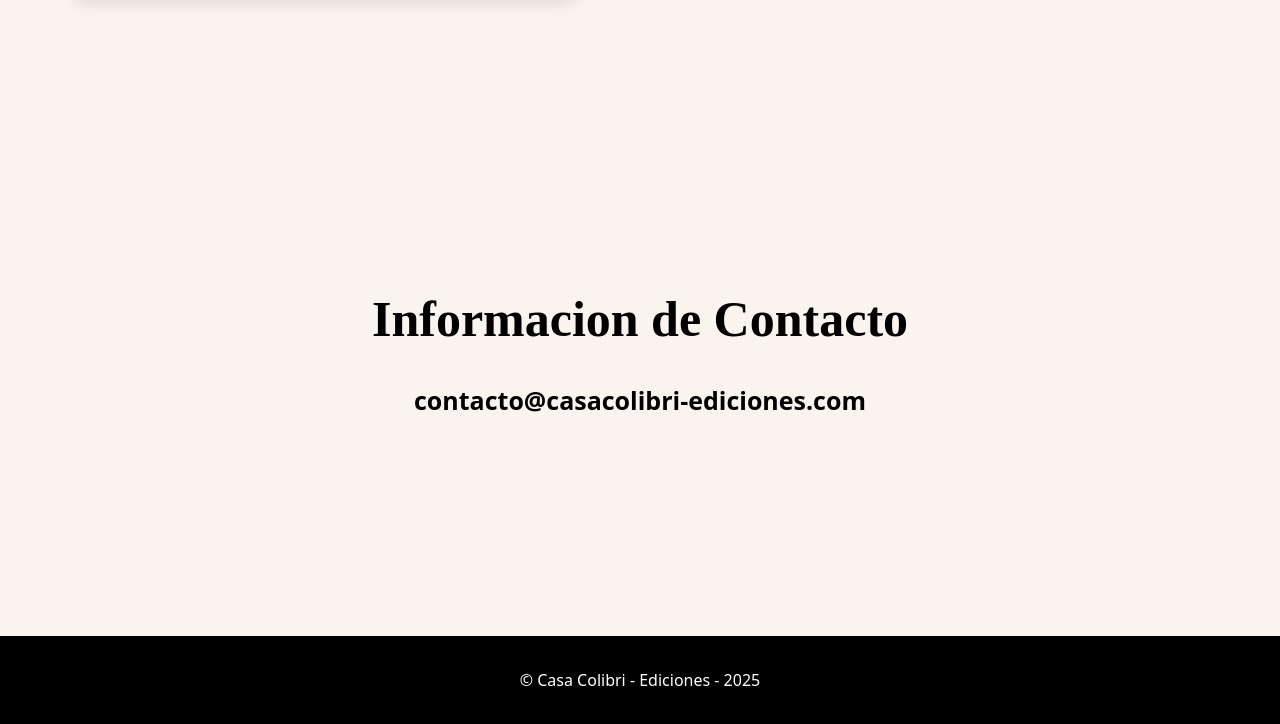
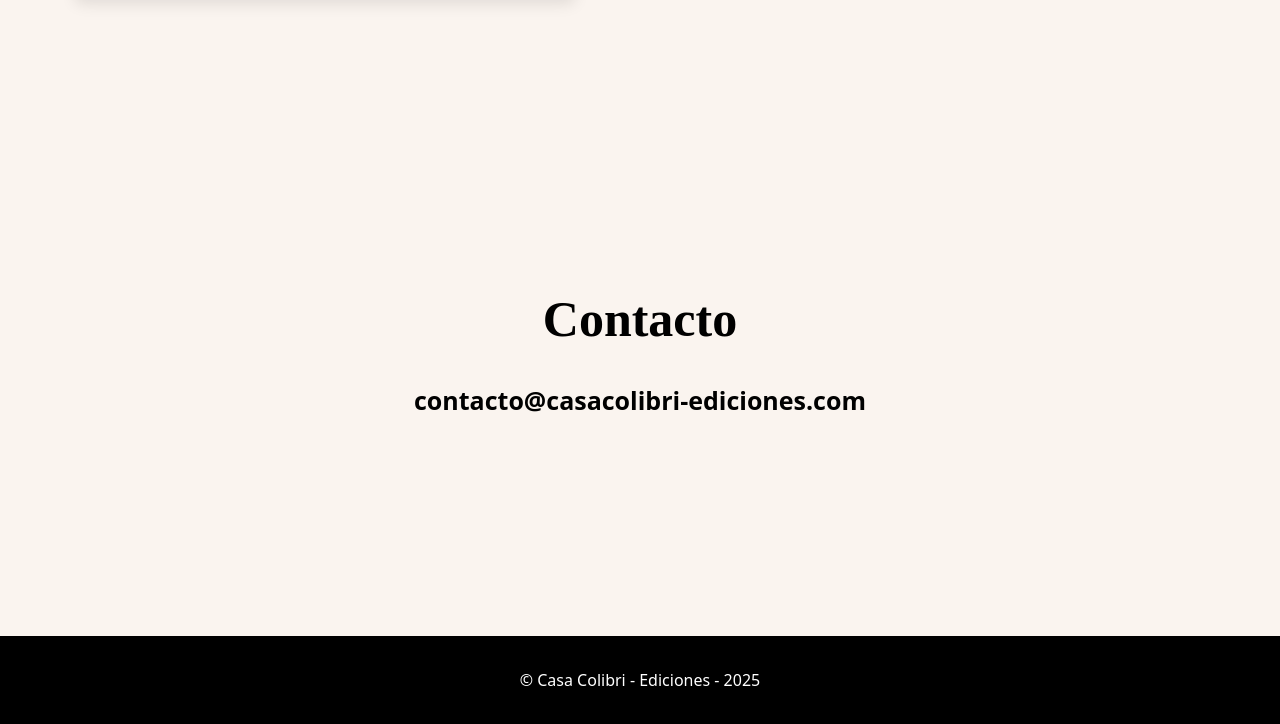
Before and after one commit to gjmos94/colibri, a plain HTML site: page public/index.html in a window 1280 px wide. Shown: the part 1888-2612 px from the top of the page. Drawn offline with Linux system fonts and the light colour scheme.

Commit message:
favicon and Contact update

```diff
--- a/public/index.html
+++ b/public/index.html
@@ -5,6 +5,7 @@
   <meta name="viewport" content="width=device-width, initial-scale=1.0" />
   <title>Casa Colibrí Ediciones</title>
 
+  <link rel="icon" type="image/x-icon" href="/images/favicon.ico">
   <link rel="stylesheet" href="css/styles.css" />
 </head>
 
@@ -50,7 +51,7 @@
 
   <section id="contact" class="sec">
     <div class="cont">
-        <h2 class="sectitle">Informacion de Contacto</h2>
+        <h2 class="sectitle">Contacto</h2>
         <h3 class="secdesc">contacto@casacolibri-ediciones.com</h3>
     </div>
   </section>
```
Also changed, not shown: public/images/favicon.ico (added).
